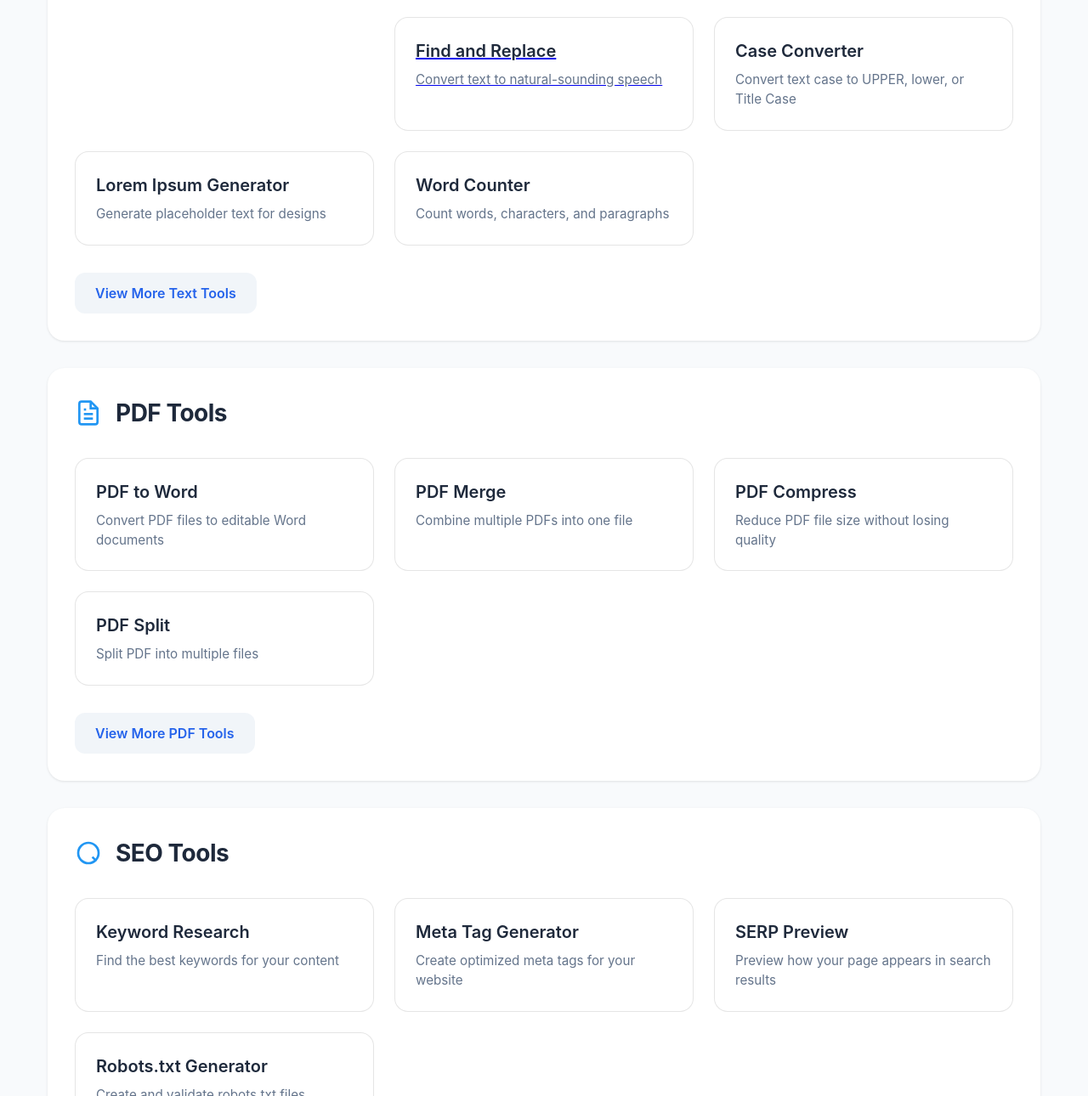
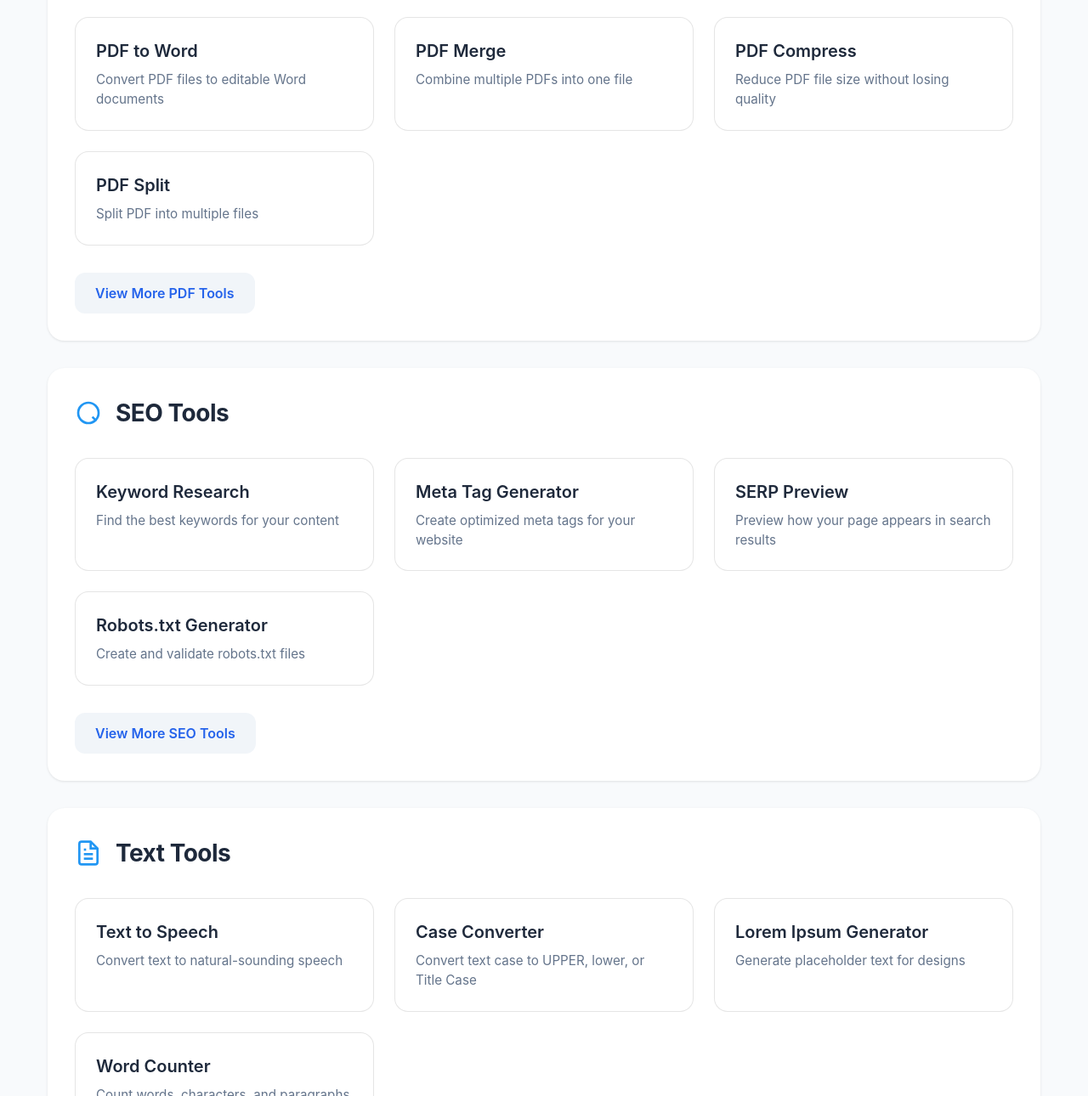
Before and after one commit to B1PL0B/tools, a plain HTML site: page index.html in a window 1280 px wide. Shown: the part 685-1975 px from the top of the page at 85% size. Drawn offline with Linux system fonts and the light colour scheme; a web font is replaced by a local one.

Commit message:
Update index.html

```diff
--- a/index.html
+++ b/index.html
@@ -216,6 +216,10 @@
             border-radius: 16px;
             transition: all 0.3s ease;
             border: 1px solid rgba(0, 0, 0, 0.1);
+            cursor: pointer;
+            text-decoration: none;
+            display: block;
+            color: inherit;
         }
 
         .tool-item:hover {
@@ -381,7 +385,8 @@
         }
     </style>
 </head>
-<header>
+<body>
+    <header>
         <nav>
             <div class="logo">KiRA</div>
             <div class="nav-links">
@@ -401,7 +406,69 @@
         </div>
     </section>
 
-    <section class="categories">
+    <section class="categories" id="tools">
+        <!-- PDF Tools Category -->
+        <div class="category">
+            <div class="category-header">
+                <svg viewBox="0 0 24 24" fill="none" stroke="#2196f3" stroke-width="2">
+                    <path d="M14 2H6a2 2 0 0 0-2 2v16a2 2 0 0 0 2 2h12a2 2 0 0 0 2-2V8z"/>
+                    <path d="M14 2v6h6"/>
+                    <path d="M16 13H8"/>
+                    <path d="M16 17H8"/>
+                    <path d="M10 9H8"/>
+                </svg>
+                <h2>PDF Tools</h2>
+            </div>
+            <div class="tools-grid">
+                <a href="pdf-to-word.html" class="tool-item">
+                    <h3>PDF to Word</h3>
+                    <p>Convert PDF files to editable Word documents</p>
+                </a>
+                <a href="pdf-merge.html" class="tool-item">
+                    <h3>PDF Merge</h3>
+                    <p>Combine multiple PDFs into one file</p>
+                </a>
+                <a href="pdf-compress.html" class="tool-item">
+                    <h3>PDF Compress</h3>
+                    <p>Reduce PDF file size without losing quality</p>
+                </a>
+                <a href="pdf-split.html" class="tool-item">
+                    <h3>PDF Split</h3>
+                    <p>Split PDF into multiple files</p>
+                </a>
+            </div>
+            <a href="pdf-tools.html" class="more-btn">View More PDF Tools</a>
+        </div>
+
+        <!-- SEO Tools Category -->
+        <div class="category">
+            <div class="category-header">
+                <svg viewBox="0 0 24 24" fill="none" stroke="#2196f3" stroke-width="2">
+                    <path d="M21 12a9 9 0 1 1-9-9 9 9 0 0 1 9 9z"/>
+                    <path d="M15.5 15.5L19 19"/>
+                </svg>
+                <h2>SEO Tools</h2>
+            </div>
+            <div class="tools-grid">
+                <a href="keyword-research.html" class="tool-item">
+                    <h3>Keyword Research</h3>
+                    <p>Find the best keywords for your content</p>
+                </a>
+                <a href="meta-tag-generator.html" class="tool-item">
+                    <h3>Meta Tag Generator</h3>
+                    <p>Create optimized meta tags for your website</p>
+                </a>
+                <a href="serp-preview.html" class="tool-item">
+                    <h3>SERP Preview</h3>
+                    <p>Preview how your page appears in search results</p>
+                </a>
+                <a href="robots-txt-generator.html" class="tool-item">
+                    <h3>Robots.txt Generator</h3>
+                    <p>Create and validate robots.txt files</p>
+                </a>
+            </div>
+            <a href="seo-tools.html" class="more-btn">View More SEO Tools</a>
+        </div>
 
         <!-- Text Tools Category -->
         <div class="category">
@@ -416,91 +483,25 @@
                 <h2>Text Tools</h2>
             </div>
             <div class="tools-grid">
-                <a href="/Find and Replace.html" />
-                <div class="tool-item">
-                    <h3>Find and Replace</h3>
+                <a href="text-to-speech.html" class="tool-item">
+                    <h3>Text to Speech</h3>
                     <p>Convert text to natural-sounding speech</p>
                 </a>
-                </div>
-                <div class="tool-item">
+                <a href="case-converter.html" class="tool-item">
                     <h3>Case Converter</h3>
                     <p>Convert text case to UPPER, lower, or Title Case</p>
-                </div>
-                <div class="tool-item">
+                </a>
+                <a href="lorem-ipsum-generator.html" class="tool-item">
                     <h3>Lorem Ipsum Generator</h3>
                     <p>Generate placeholder text for designs</p>
-                </div>
-                <div class="tool-item">
+                </a>
+                <a href="word-counter.html" class="tool-item">
                     <h3>Word Counter</h3>
                     <p>Count words, characters, and paragraphs</p>
-                </div>
+                </a>
             </div>
-            <a href="#" class="more-btn">View More Text Tools</a>
+            <a href="text-tools.html" class="more-btn">View More Text Tools</a>
         </div>
-        <!-- PDF Tools Category -->
-        <div class="category">
-            <div class="category-header">
-                <svg viewBox="0 0 24 24" fill="none" stroke="#2196f3" stroke-width="2">
-                    <path d="M14 2H6a2 2 0 0 0-2 2v16a2 2 0 0 0 2 2h12a2 2 0 0 0 2-2V8z"/>
-                    <path d="M14 2v6h6"/>
-                    <path d="M16 13H8"/>
-                    <path d="M16 17H8"/>
-                    <path d="M10 9H8"/>
-                </svg>
-                <h2>PDF Tools</h2>
-            </div>
-            <div class="tools-grid">
-                <div class="tool-item">
-                    <h3>PDF to Word</h3>
-                    <p>Convert PDF files to editable Word documents</p>
-                </div>
-                <div class="tool-item">
-                    <h3>PDF Merge</h3>
-                    <p>Combine multiple PDFs into one file</p>
-                </div>
-                <div class="tool-item">
-                    <h3>PDF Compress</h3>
-                    <p>Reduce PDF file size without losing quality</p>
-                </div>
-                <div class="tool-item">
-                    <h3>PDF Split</h3>
-                    <p>Split PDF into multiple files</p>
-                </div>
-            </div>
-            <a href="#" class="more-btn">View More PDF Tools</a>
-        </div>
-
-        <!-- SEO Tools Category -->
-        <div class="category">
-            <div class="category-header">
-                <svg viewBox="0 0 24 24" fill="none" stroke="#2196f3" stroke-width="2">
-                    <path d="M21 12a9 9 0 1 1-9-9 9 9 0 0 1 9 9z"/>
-                    <path d="M15.5 15.5L19 19"/>
-                </svg>
-                <h2>SEO Tools</h2>
-            </div>
-            <div class="tools-grid">
-                <div class="tool-item">
-                    <h3>Keyword Research</h3>
-                    <p>Find the best keywords for your content</p>
-                </div>
-                <div class="tool-item">
-                    <h3>Meta Tag Generator</h3>
-                    <p>Create optimized meta tags for your website</p>
-                </div>
-                <div class="tool-item">
-                    <h3>SERP Preview</h3>
-                    <p>Preview how your page appears in search results</p>
-                </div>
-                <div class="tool-item">
-                    <h3>Robots.txt Generator</h3>
-                    <p>Create and validate robots.txt files</p>
-                </div>
-            </div>
-            <a href="#" class="more-btn">View More SEO Tools</a>
-        </div>
-
-
 
         <!-- Web Tools Category -->
         <div class="category">
@@ -512,24 +513,24 @@
                 <h2>Web Tools</h2>
             </div>
             <div class="tools-grid">
-                <div class="tool-item">
+                <a href="url-encoder.html" class="tool-item">
                     <h3>URL Encoder</h3>
                     <p>Encode and decode URLs</p>
-                </div>
-                <div class="tool-item">
+                </a>
+                <a href="html-formatter.html" class="tool-item">
                     <h3>HTML Formatter</h3>
                     <p>Format and beautify HTML code</p>
-                </div>
-                <div class="tool-item">
+                </a>
+                <a href="css-minifier.html" class="tool-item">
                     <h3>CSS Minifier</h3>
                     <p>Minify CSS code to reduce file size</p>
-                </div>
-                <div class="tool-item">
+                </a>
+                <a href="json-validator.html" class="tool-item">
                     <h3>JSON Validator</h3>
                     <p>Validate and format JSON data</p>
-                </div>
+                </a>
             </div>
-            <a href="#" class="more-btn">View More Web Tools</a>
+            <a href="web-tools.html" class="more-btn">View More Web Tools</a>
         </div>
     </section>
 
@@ -555,12 +556,12 @@
     </section>
 
     <footer>
-        <div class="footer-content">
+        <div class="footer-content" id="about">
             <div>
                 <h3>About KiRA</h3>
                 <p>KiRA provides free online conversion, PDF, and other tools to make your life easier.</p>
             </div>
-            <div>
+            <div id="support">
                 <h3>Support</h3>
                 <p>Need help? Please reach out to our support team for help.</p>
             </div>
@@ -580,6 +581,17 @@
                 });
             });
         });
+
+        // Add click event for tools
+        document.querySelectorAll('.tool-item').forEach(tool => {
+            tool.addEventListener('click', function() {
+                // This would navigate to the tool page
+                // For now, we'll show an alert
+                if (!this.href.startsWith('#')) {
+                    alert('Navigating to: ' + this.querySelector('h3').textContent + ' tool');
+                }
+            });
+        });
     </script>
 </body>
 </html>
```
